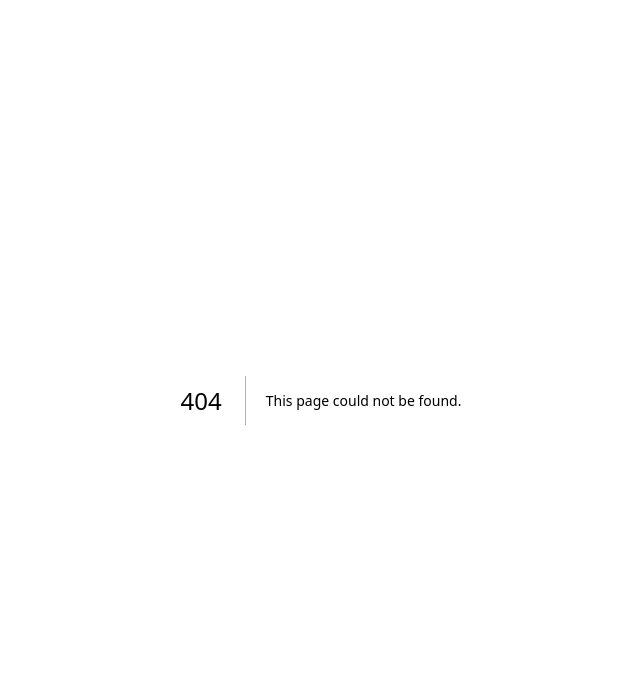
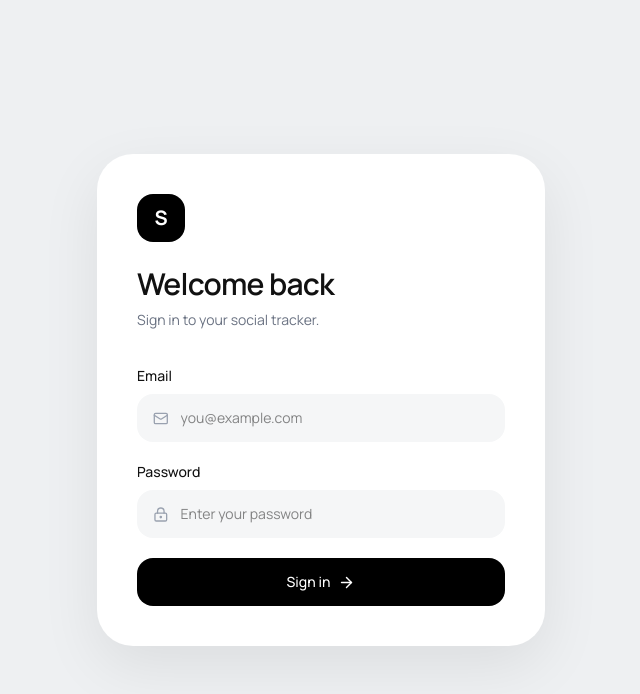
Before and after one commit to visualsbyabdullah/abdullahandsaadtaskupdate, a Next.js app: page /login in a window 1280 px wide. Before the commit this address had no page. Shown: the top 694 px of the page, without its empty margins (319-959 px from the left). Built offline with nearby package versions, Linux system fonts and the light colour scheme; no server answers.

Commit message:
Add Supabase login page

```diff
--- /dev/null
+++ b/app/login/page.tsx
@@ -0,0 +1,67 @@
+"use client";
+
+import { FormEvent, useState } from "react";
+import { ArrowRight, LockKeyhole, Mail } from "lucide-react";
+import { useRouter } from "next/navigation";
+import { supabase } from "@/lib/supabase";
+
+export default function LoginPage() {
+  const router = useRouter();
+  const [email, setEmail] = useState("");
+  const [password, setPassword] = useState("");
+  const [error, setError] = useState("");
+  const [loading, setLoading] = useState(false);
+
+  async function handleSubmit(event: FormEvent<HTMLFormElement>) {
+    event.preventDefault();
+    setError("");
+    setLoading(true);
+
+    const { error: signInError } = await supabase.auth.signInWithPassword({ email, password });
+    if (signInError) {
+      setError("Email ya password incorrect hai. Dobara check karein.");
+      setLoading(false);
+      return;
+    }
+
+    router.replace("/");
+    router.refresh();
+  }
+
+  return (
+    <main className="flex min-h-screen items-center justify-center bg-[#eef0f2] p-6">
+      <section className="w-full max-w-md rounded-[36px] bg-white p-8 shadow-[0_20px_60px_rgba(0,0,0,0.08)] sm:p-10">
+        <div className="mb-9">
+          <div className="mb-6 flex h-12 w-12 items-center justify-center rounded-2xl bg-black text-xl font-bold text-white">S</div>
+          <h1 className="text-3xl font-semibold tracking-tight">Welcome back</h1>
+          <p className="mt-2 text-sm text-gray-500">Sign in to your social tracker.</p>
+        </div>
+
+        <form onSubmit={handleSubmit} className="space-y-5">
+          <label className="block">
+            <span className="mb-2 block text-sm font-medium">Email</span>
+            <span className="flex h-12 items-center gap-3 rounded-2xl bg-[#f5f6f7] px-4 focus-within:ring-2 focus-within:ring-black">
+              <Mail size={17} className="text-gray-400" />
+              <input type="email" required autoComplete="email" value={email} onChange={(event) => setEmail(event.target.value)} placeholder="you@example.com" className="w-full bg-transparent text-sm outline-none" />
+            </span>
+          </label>
+
+          <label className="block">
+            <span className="mb-2 block text-sm font-medium">Password</span>
+            <span className="flex h-12 items-center gap-3 rounded-2xl bg-[#f5f6f7] px-4 focus-within:ring-2 focus-within:ring-black">
+              <LockKeyhole size={17} className="text-gray-400" />
+              <input type="password" required minLength={6} autoComplete="current-password" value={password} onChange={(event) => setPassword(event.target.value)} placeholder="Enter your password" className="w-full bg-transparent text-sm outline-none" />
+            </span>
+          </label>
+
+          {error && <p role="alert" className="rounded-xl bg-red-50 px-4 py-3 text-sm text-red-600">{error}</p>}
+
+          <button type="submit" disabled={loading} className="flex h-12 w-full items-center justify-center gap-2 rounded-2xl bg-black text-sm font-medium text-white transition hover:bg-neutral-800 disabled:cursor-wait disabled:opacity-60">
+            {loading ? "Signing in..." : "Sign in"}
+            {!loading && <ArrowRight size={17} />}
+          </button>
+        </form>
+      </section>
+    </main>
+  );
+}
--- /dev/null
+++ b/lib/supabase.ts
@@ -0,0 +1,10 @@
+import { createClient } from "@supabase/supabase-js";
+
+const supabaseUrl = process.env.NEXT_PUBLIC_SUPABASE_URL;
+const supabaseAnonKey = process.env.NEXT_PUBLIC_SUPABASE_ANON_KEY;
+
+if (!supabaseUrl || !supabaseAnonKey) {
+  throw new Error("Missing NEXT_PUBLIC_SUPABASE_URL or NEXT_PUBLIC_SUPABASE_ANON_KEY");
+}
+
+export const supabase = createClient(supabaseUrl, supabaseAnonKey);
--- a/package.json
+++ b/package.json
@@ -9,6 +9,7 @@
     "lint": "eslint"
   },
   "dependencies": {
+    "@supabase/supabase-js": "^2.116.0",
     "lucide-react": "^1.44.0",
     "next": "16.3.4",
     "react": "19.2.8",
```
Also changed, not shown: 1 other file (tests, documents, lock files or other folders).
